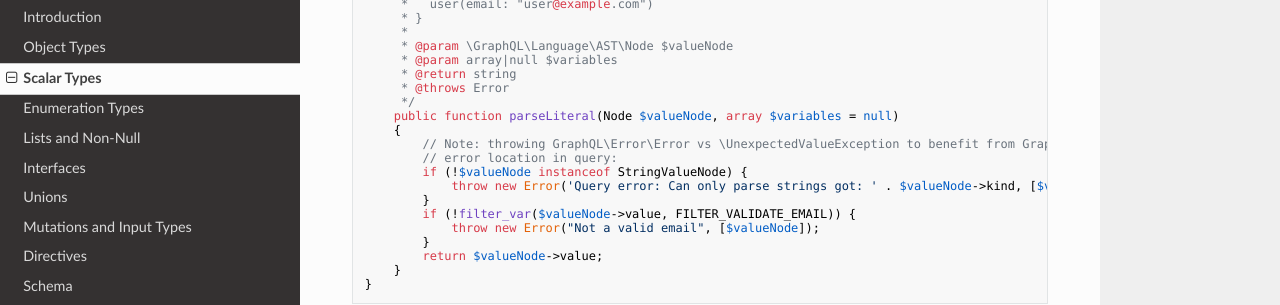
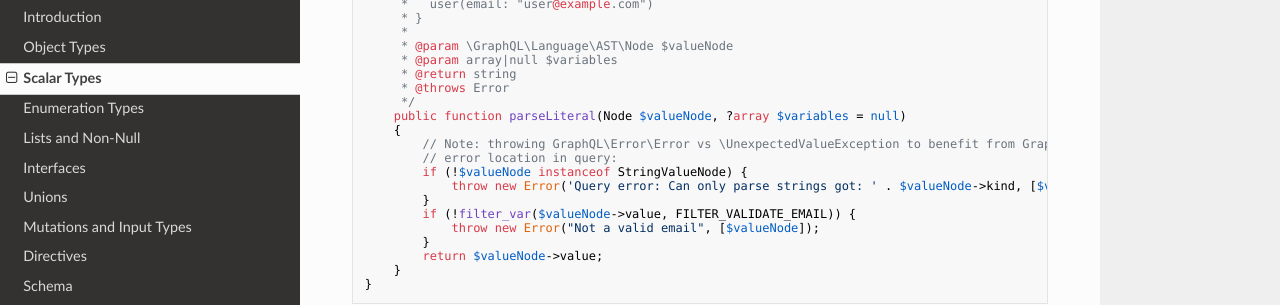
Before and after one commit to webonyx/graphql-php, an MkDocs documentation site: the page built from docs/type-system/scalar-types.md, in a window 1280 px wide and 900 px high, scrolled down 1492 px. Shown: the part 235-540 px from the top of the window. Built offline with MkDocs 1.6.1, drawn with Linux system fonts in a browser that asks for light colours; nearby versions of some CDN libraries; old or Windows-style settings are respelled for this version of MkDocs.

```diff
--- a/docs/type-system/scalar-types.md
+++ b/docs/type-system/scalar-types.md
@@ -100,7 +100,7 @@ class EmailType extends ScalarType
      * @return string
      * @throws Error
      */
-    public function parseLiteral(Node $valueNode, array $variables = null)
+    public function parseLiteral(Node $valueNode, ?array $variables = null)
     {
         // Note: throwing GraphQL\Error\Error vs \UnexpectedValueException to benefit from GraphQL
         // error location in query:
```
